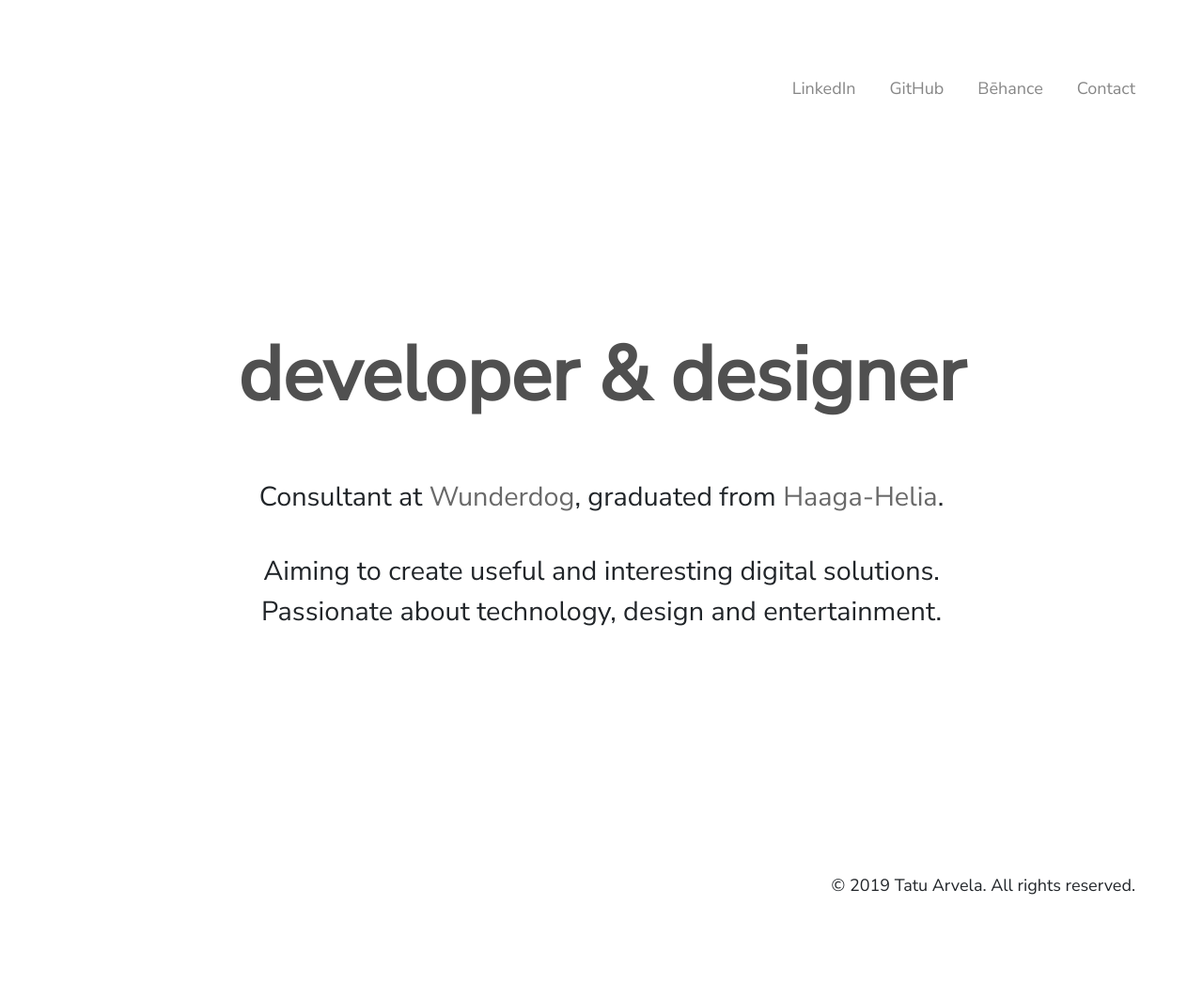
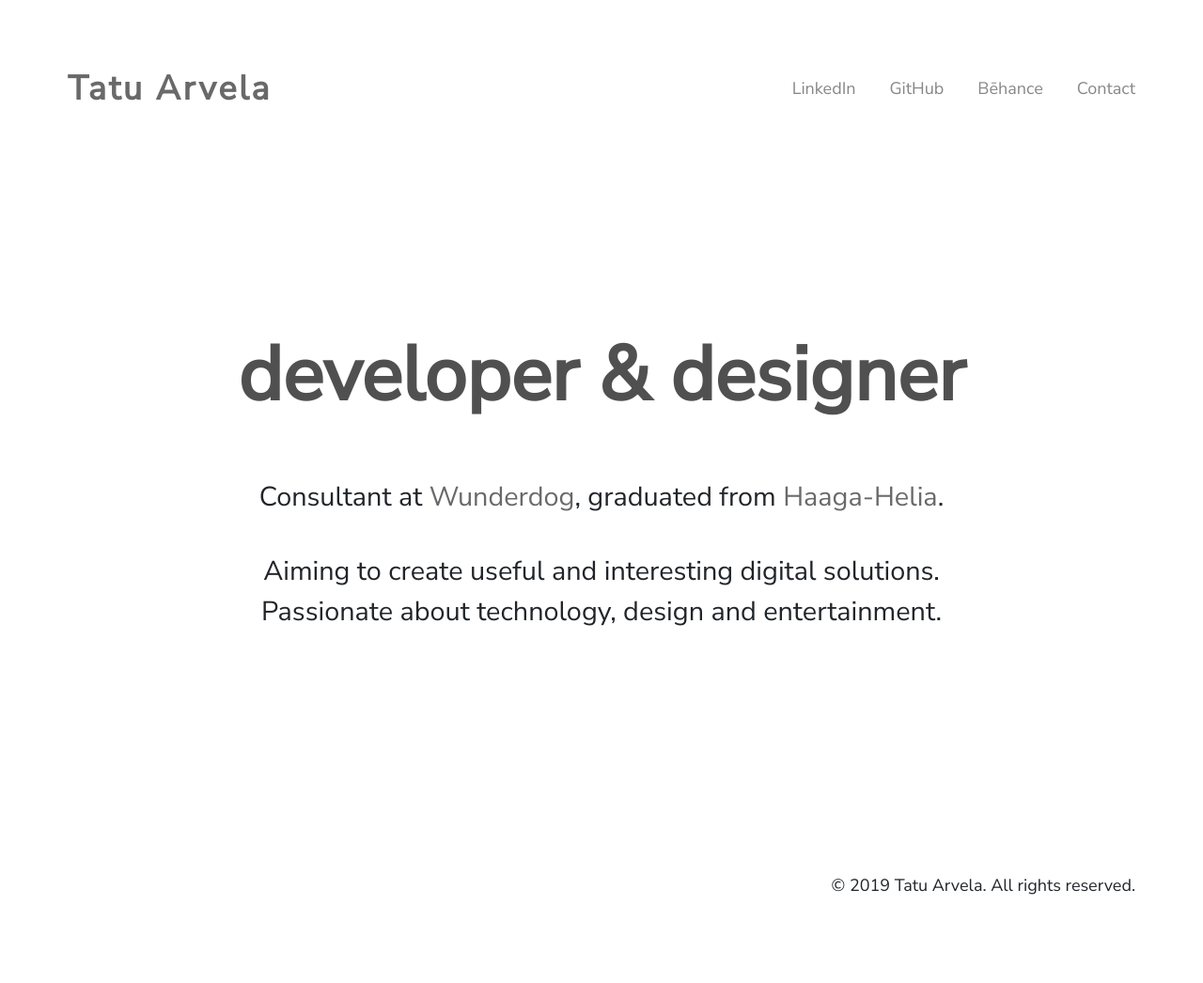
Before and after one commit to TatuArvela/tatuarvela.dev, a Jekyll site: the page built from index.md, in a window 1280 px wide. Shown: the whole page at 94% size. Built offline with Jekyll 4.4.1, drawn with Linux system fonts in a browser that asks for light colours; nearby versions of some CDN libraries.

Commit message:
Update nav.html

```diff
--- a/_includes/nav.html
+++ b/_includes/nav.html
@@ -1,4 +1,4 @@
-<nav class="navbar navbar-expand-md navbar-dark">
+<nav class="navbar navbar-expand-md">
   <div class="order-1 nav-item">
     <a class="pl-3 site-logo" href="{{ "/" | absolute_url }}">
       <span>Tatu Arvela</span>
```
